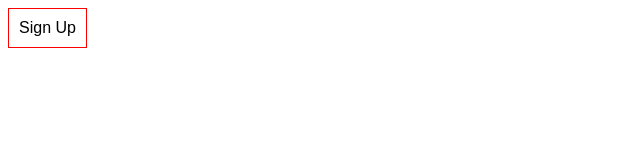
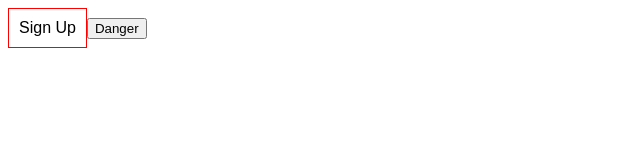
Before and after one commit to codecontrive/jobhub-react, a Next.js app: page / in a window 1280 px wide. Shown: the top 160 px of the page, without its empty margins (0-640 px from the left). Built offline with nearby package versions, Linux system fonts and the light colour scheme.

Commit message:
Created ButtonFull file but not working properly

```diff
--- a/pages/index.js
+++ b/pages/index.js
@@ -1,8 +1,10 @@
 import { ButtonOutline } from "../reusable/buttons/ButtonOutline";
+import { ButtonFull } from "../reusable/buttons/ButtonFull";
 
 const Home = () => (
   <>
     <ButtonOutline title="Sign Up" />
+    <ButtonFull title="Danger " />
   </>
 );
 
--- /dev/null
+++ b/reusable/buttons/ButtonFull.js
@@ -0,0 +1,12 @@
+const styles = {
+  buttonFull: {
+    border: "1px solid red",
+    background: "red",
+    fontSize: 16,
+    padding: 10
+  }
+};
+
+export const ButtonFull = ({ title = "Button" }) => {
+  return <button style={styles.ButtonFull}>{title}</button>;
+};
```
